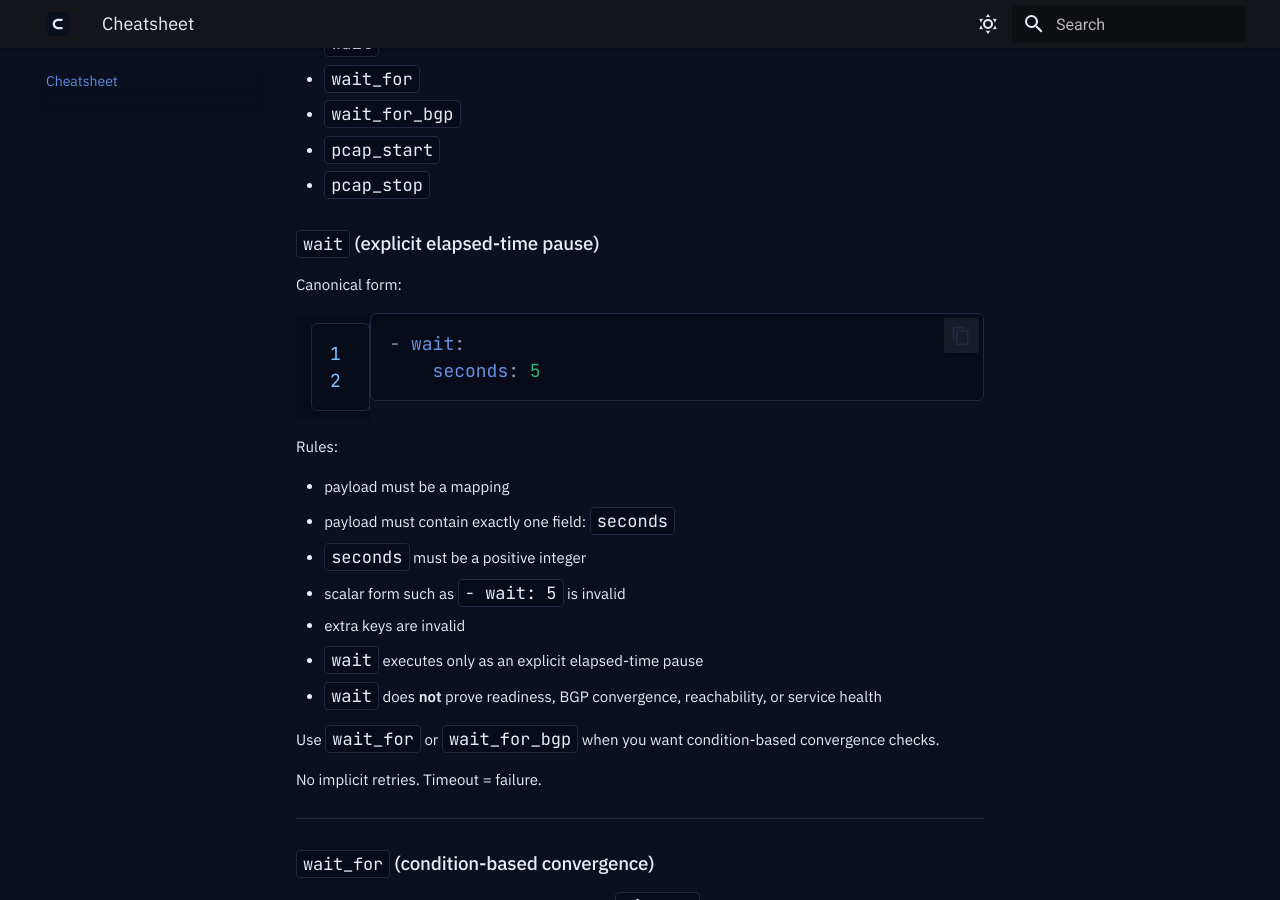
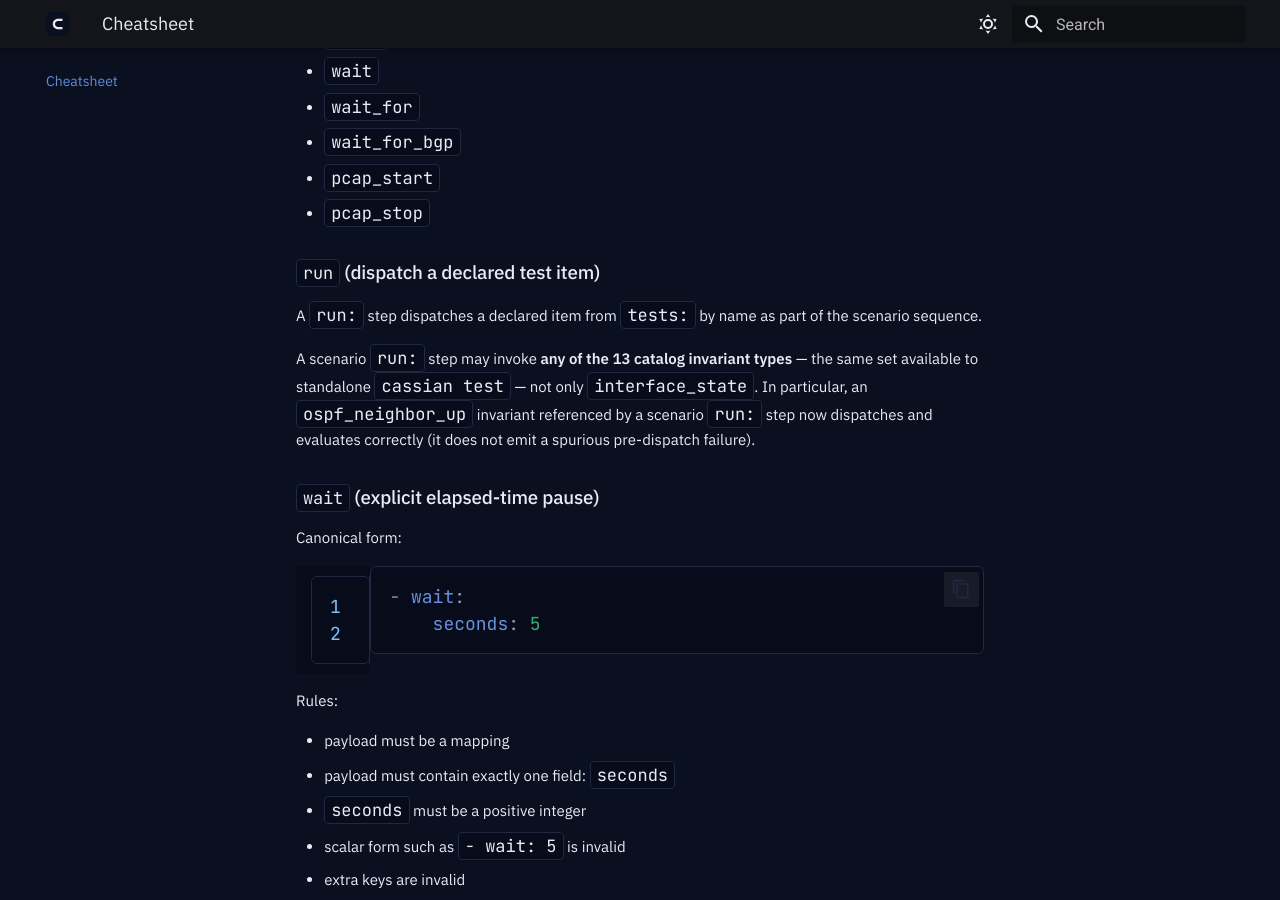
Before and after one commit to cassian-gate/cassian-gate, an MkDocs documentation site: the page built from docs/cheatsheet.md, in a window 1280 px wide and 900 px high, scrolled down 54036 px. Built offline with MkDocs 1.6.1 and Material for MkDocs 9.7.7, drawn with Linux system fonts in a browser that asks for light colours; the version menu is left out; some of the changed text lies outside the part shown.

Commit message:
WI-3: cheatsheet docs — scenario dispatch generalization + interface-existence rejection (BL-H5-7 + BL-H5-3)

```diff
--- a/docs/cheatsheet.md
+++ b/docs/cheatsheet.md
@@ -1752,7 +1752,7 @@ Behavior:
 - It passes when the kernel-reported `admin_state` and `operstate` together satisfy the asymmetric predicate above.
 - It fails when the predicate does not hold OR when the probe itself fails (closed-set `last_error` literal indicates which path: capability-probe failure, interface-not-present, ip-command-failure, JSON parse failure, structural surprise, missing field).
 - A per-(lab, node) capability probe runs at most once per gate run on first use of `interface_state` against that node; capability-probe failures short-circuit with `last_error: "ip -j flag not supported by node's iproute2"`.
-- If the invariant definition is invalid (missing `node`, missing `interface`, unknown `node` reference, invalid `state` literal, unknown key), the run fails with misuse exit code `2`.
+- If the invariant definition is invalid (missing `node`, missing `interface`, unknown `node` reference, unknown `interface` reference, invalid `state` literal, unknown key), the run fails with misuse exit code `2`.
 - Retry policy: bounded by the test's `timeout_s` (default `10` seconds) and `retry_interval_s` (default `0.5` seconds) when `expect: pass`. Single attempt for `expect: fail`.
 
 Artifacts produced:
@@ -2067,6 +2067,12 @@ Currently implemented scenario step types:
 - `pcap_start`
 - `pcap_stop`
 
+### `run` (dispatch a declared test item)
+
+A `run:` step dispatches a declared item from `tests:` by name as part of the scenario sequence.
+
+A scenario `run:` step may invoke **any of the 13 catalog invariant types** — the same set available to standalone `cassian test` — not only `interface_state`. In particular, an `ospf_neighbor_up` invariant referenced by a scenario `run:` step now dispatches and evaluates correctly (it does not emit a spurious pre-dispatch failure).
+
 ### `wait` (explicit elapsed-time pause)
 
 Canonical form:
```
